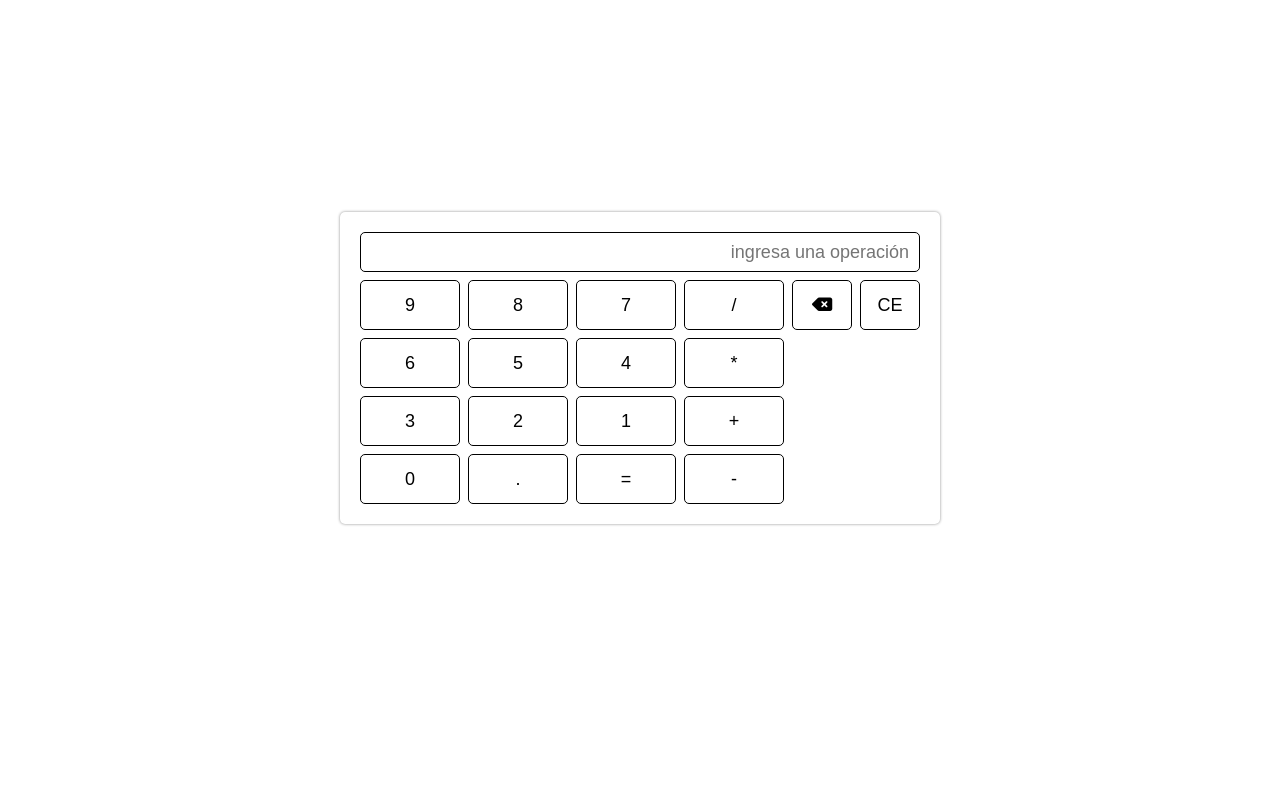
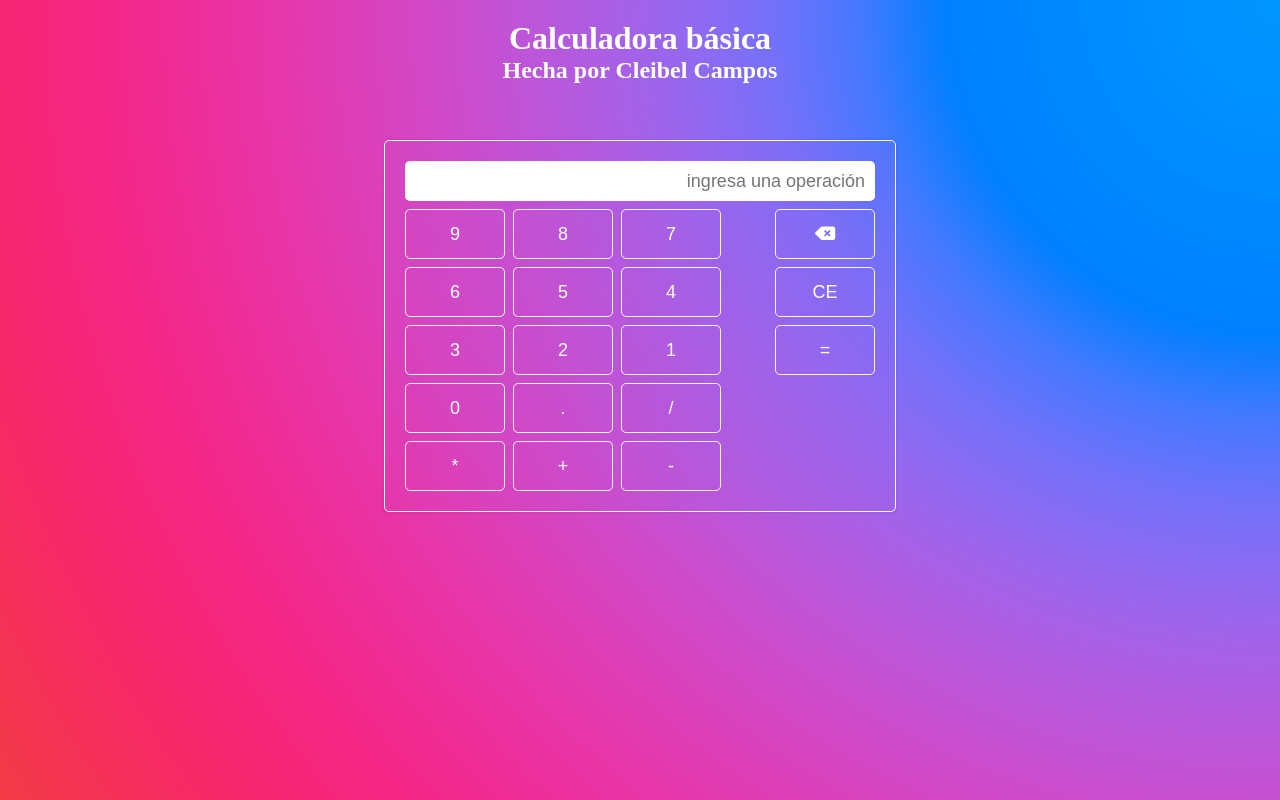
Before and after one commit to Cleibel30/calculadora-b-sica, a plain HTML site: page index.html in a window 1280 px wide. Drawn offline with Linux system fonts and the light colour scheme.

Commit message:
calculadora hecha

```diff
--- a/css/styles.css
+++ b/css/styles.css
@@ -7,18 +7,37 @@
 
 body{
     width: 100%;
-    height: 92vh;
+    height: 100vh;
+    background-image: radial-gradient(circle at 100% 0%, #0095ff 0, #0091ff 5.56%, #008cff 11.11%, #0087ff 16.67%, #0080ff 22.22%, #4479ff 27.78%, #7271fa 33.33%, #9169f1 38.89%, #aa5fe5 44.44%, #be55d8 50%, #cf4aca 55.56%, #dc40ba 61.11%, #e736aa 66.67%, #ee2d99 72.22%, #f42788 77.78%, #f62677 83.33%, #f72a66 88.89%, #f53255 94.44%, #f23b45 100%);
+    background-repeat: no-repeat;
+    background-size: 100%;
+}
+
+.textos{
+    width: 100%;
+    height: 100px;
+    padding: 20px;
+    text-align: center;
+    color: #fff;
+    margin-bottom: 40px;
+}
+
+.contenedor{
+    width: 100%;
+    height: auto;
     display: flex;
     align-items: center;
     justify-content: center;
 }
 
 .calculadora-cuerpo{
-    width: 600px;
+    width: 40%;
     height: auto;
     padding: 20px;
     border-radius: 5px;
-    box-shadow: 0 0 3px rgba(0, 0, 0, 0.455);
+    box-shadow: 0 0 3px rgba(0, 0, 0, 0.144);
+    backdrop-filter: blur(100px);
+    border: 1px solid #fff;
 }
 
 .resultado{
@@ -29,14 +48,15 @@ body{
     outline: none;
     border: none;
     background: none;
-    border: 1px solid black;
     padding: 10px;
     font-size: 18px;
     margin-bottom: 8px;
+    background: white;
 }
 
 .botones{
     display: flex;
+    justify-content: space-between;
 }
 
 
@@ -45,27 +65,44 @@ body{
     height: 50px;
     border: none;
     background: none;
-    border: 1px solid black;
+    border: 1px solid rgb(255, 244, 244);
+    color: #fff;
     border-radius: 5px;
     font-size: 18px;
     font-weight: 400;
     cursor: pointer;
 }
 
+.boton:hover{
+    background-color: #fff;
+    color: black;
+}
+
 .botones-numeros{
-    display: grid;
-    grid-template-columns: repeat(3, auto);
+    display: flex;
+    flex-wrap: wrap;
+    /* grid-template-columns: repeat(4, auto); */
     gap: 8px;
     margin-right: 8px;
 }
 
 .botones-simbolos{
-    display: grid;
-    grid-template-columns: auto;
+    display: flex;
+    flex-direction: column;
     gap: 8px;
 }
 
-.ce{
-    width: 120px;
-    margin-left: 8px;
-}
+@media (max-width: 900px) {
+    .calculadora-cuerpo{
+        width: 80%;
+    }
+
+  }
+@media (max-width: 576px) {
+    .calculadora-cuerpo{
+        width: 80%;
+    }
+    .boton{
+        width: 60px;
+    }
+  }
--- a/index.html
+++ b/index.html
@@ -7,6 +7,12 @@
     <link rel="stylesheet" href="css/styles.css">
 </head>
 <body>
+    <div class="textos">
+        <h1>Calculadora básica</h1>
+        <h2>Hecha por Cleibel Campos</h2>
+    </div>
+
+    <div class="contenedor">
         <div class="calculadora-cuerpo">
             <input type="text" class="resultado" placeholder="ingresa una operación">
             <div class="botones">
@@ -23,16 +29,19 @@
                     <button class="boton numero" value="0">0</button>
 
                     <button class="boton numero" value=".">.</button>
-                <button id="igual" class="boton" value="=">=</button>
-            </div>
-            <div class="botones-simbolos">
+
                     <button id="division" class="boton simbolo" value="/">/</button>
                     <button id="multiplicacion" class="boton simbolo" value="*">*</button>
                     <button id="suma" class="boton simbolo" value="+">+</button>
                     <button id="resta" class="boton simbolo" value="-">-</button>
                 </div>
+                <div class="botones-simbolos">
                     <button id="quitar" class="boton simbolo ce" value="quitar"><i class="fa-solid fa-delete-left"></i></button>
                     <button id="ce" class="boton simbolo ce" value="ce">CE</button>
+                    <button id="igual" class="boton" value="=">=</button>
+                </div>
+
+            </div>
         </div>
     </div>
     <script src="js/main.js"></script>
```
Lines whose indentation alone changed are shown as unchanged.
